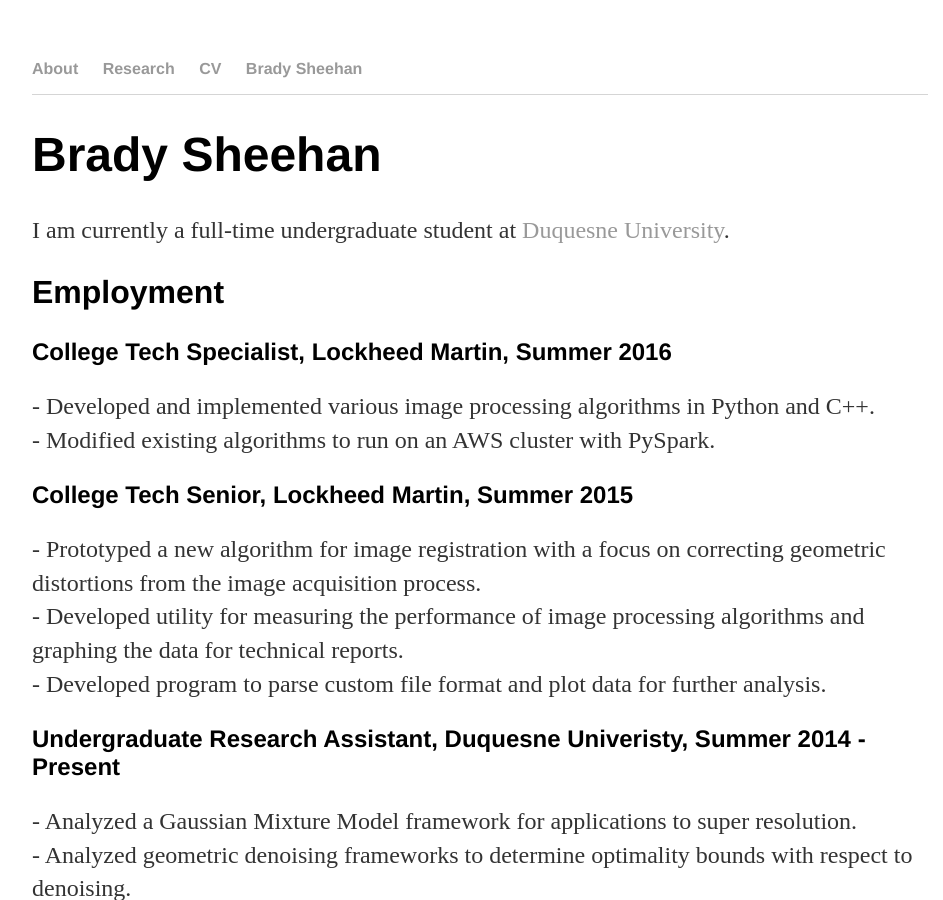
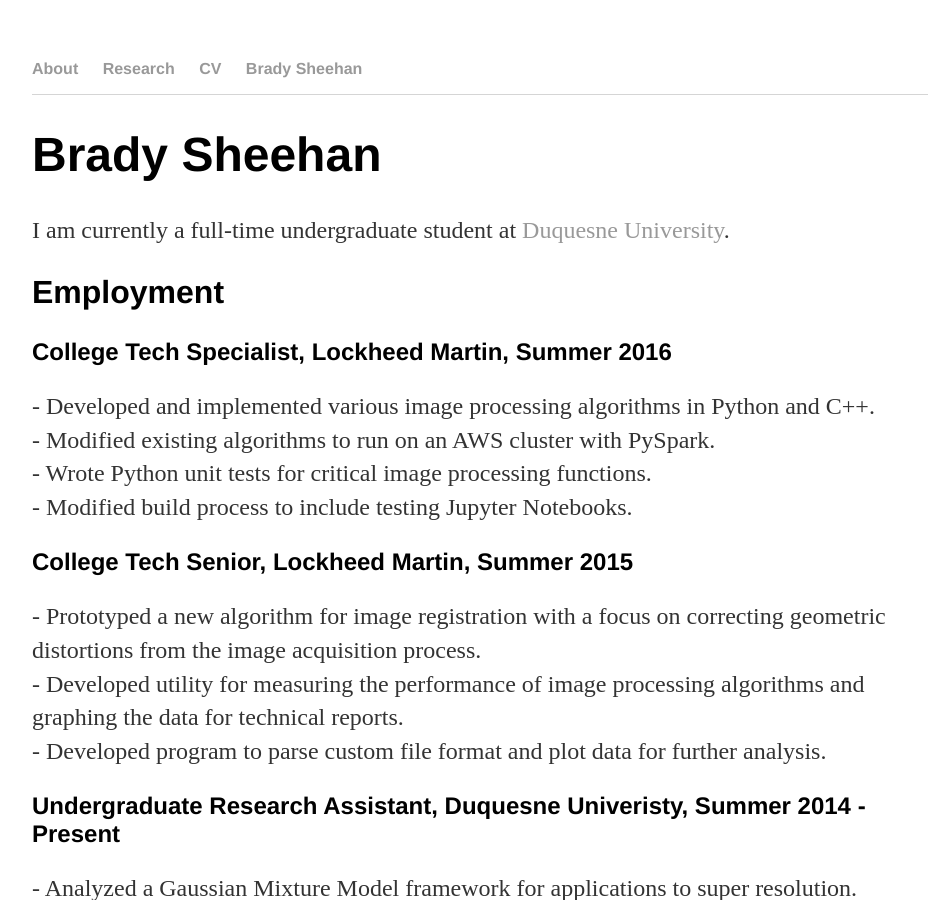
Before and after one commit to BradySheehan/bradysheehan, a Jekyll site: the page built from cv/index.html, in a window 1280 px wide and 900 px high. Shown: the whole window, without its empty margins (160-1103 px from the left). Built offline with Jekyll 4.4.1, drawn with Linux system fonts in a browser that asks for light colours.

Commit message:
Updated work experience at Lockheed

```diff
--- a/cv/index.html
+++ b/cv/index.html
@@ -11,7 +11,9 @@
 	<h3>College Tech Specialist, Lockheed Martin, Summer 2016</h3>
 		<p>
 			- Developed and implemented various image processing algorithms in Python and C++. <br>
-			- Modified existing algorithms to run on an AWS cluster with PySpark.
+			- Modified existing algorithms to run on an AWS cluster with PySpark. <br>
+			- Wrote Python unit tests for critical image processing functions. <br>
+			- Modified build process to include testing Jupyter Notebooks.
 		</p>
 	</ul>
 
```
